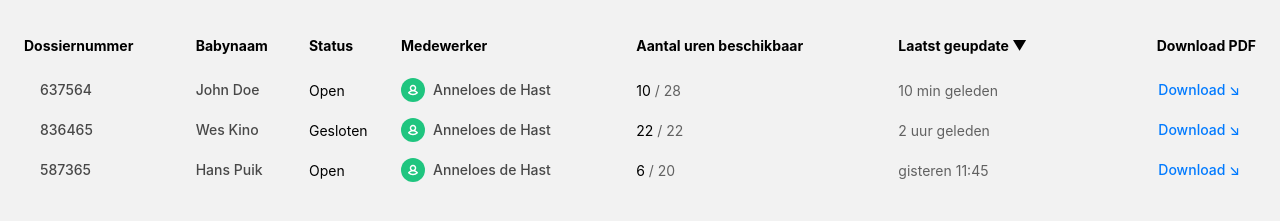
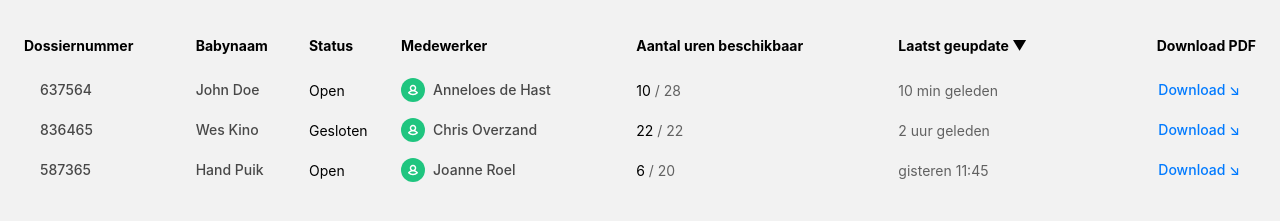
Before and after one commit to vikpande/thuiszorg_react, a React (Create React App) app: page /dossiers in a window 1280 px wide. Shown: the part 181-402 px from the top of the page. Built offline with nearby package versions, Linux system fonts and the light colour scheme.

Commit message:
Add employee component and set the search and dropdown to update state

```diff
--- a/src/components/Employee.js
+++ b/src/components/Employee.js
@@ -10,12 +10,16 @@ const EmployeeGrid = styled.div`
     align-items: center;
 `;
 
+// Here we need to get a employee number and look if this exist in our database.
+// If not show a empty employee (placeholder employee),
+// if it does exist show avatar image with the full employee name.
+
 class Employee extends Component {
     render() {
         return (
             <NavLink to="/medewerkers/123456" className="table-link">
                 <EmployeeGrid>
-                    <img alt="avatar" src="../../images/user-account.svg" height="24px" />Anneloes de Hast
+                    <img alt="avatar" src="../../images/user-account.svg" height="24px" />{this.props.employeeId}
                 </EmployeeGrid>
             </NavLink>
         );
--- /dev/null
+++ b/src/dossier-samples.js
@@ -0,0 +1,35 @@
+// This is just some sample data so you don't have to think of your own!
+const dossiers = {
+    dossier1: {
+        dossiernumber: 637564,
+        babyname: "John Doe",
+        dossierstatus: "Open",
+        medewerker: "Anneloes de Hast",
+        hoursleft: 10,
+        hourstotal: 28,
+        lastupdate: "10 min geleden",
+        downloadlink: "#"
+    },
+    dossier2: {
+        dossiernumber: 836465,
+        babyname: "Wes Kino",
+        dossierstatus: "Gesloten",
+        medewerker: "Chris Overzand",
+        hoursleft: 22,
+        hourstotal: 22,
+        lastupdate: "2 uur geleden",
+        downloadlink: "#"
+    },
+    dossier3: {
+        dossiernumber: 587365,
+        babyname: "Hand Puik",
+        dossierstatus: "Open",
+        medewerker: "Joanne Roel",
+        hoursleft: 6,
+        hourstotal: 20,
+        lastupdate: "gisteren 11:45",
+        downloadlink: "#"
+    }
+};
+
+export default dossiers;
--- a/src/modules/App.js
+++ b/src/modules/App.js
@@ -1,5 +1,6 @@
 import React, { Component } from "react";
 import { BrowserRouter, Switch, Route } from "react-router-dom";
+import dossierSamples from "../dossier-samples";
 import Navbar from "./Navbar";
 import Container from "../components/Container";
 import Dashboard from "./Dashboard";
@@ -10,6 +11,18 @@ import MedewerkerDetail from "./MedewerkerDetail";
 import Activiteiten from "./Activiteiten";
 
 class App extends Component {
+
+    constructor() {
+        super();
+        this.state = {
+            dossiers: {}
+        }
+    }
+
+    componentDidMount() {
+        this.setState({ dossiers: dossierSamples });
+    }
+
     render() {
         return (
             <Container>
@@ -18,7 +31,7 @@ class App extends Component {
                         <Navbar />
                         <Switch>
                             <Route exact path="/dashboard" component={Dashboard} />
-                            <Route exact path="/dossiers" component={Dossiers} />
+                            <Route exact path="/dossiers" render={() => <Dossiers dossierlist={this.state} />} />
                             <Route exact path="/dossiers/:dossierId" component={DossierDetail} />
                             <Route exact path="/medewerkers" component={Medewerkers} />
                             <Route exact path="/medewerkers/:medewerkerId" component={MedewerkerDetail} />
--- a/src/modules/DossierDetail.js
+++ b/src/modules/DossierDetail.js
@@ -4,7 +4,10 @@ class DossierDetail extends Component {
 
     render() {
         return (
-            <h1>DossierDetail</h1>
+            <div>
+                <h1>DossierDetail</h1>
+                <p>{this.props.match.params.dossierId}</p>
+            </div>
         );
     }
 }
--- a/src/modules/Dossiers.js
+++ b/src/modules/Dossiers.js
@@ -8,8 +8,27 @@ import Button from "../components/Button";
 import Employee from "../components/Employee";
 
 class Dossiers extends Component {
+    constructor() {
+        super();
+        this.state = {
+            search: "",
+            status: "all"
+        }
+    }
+
+    updateSearch(event) {
+        this.setState({ search: event.target.value.substr(0, 20) });
+    }
+
+    updateStatus(event) {
+        this.setState({ status: event.target.value });
+    }
 
     render() {
+        let dossierList = this.props.dossierlist.dossiers
+
+        // Place the filter/search logic. State is already updating on change input or dropdown.
+
         return (
             <Grid>
                 <h1>Dossiers</h1>
@@ -19,9 +38,11 @@ class Dossiers extends Component {
                             type="text"
                             placeholder="Zoek een dossier"
                             className="search-input"
+                            value={this.state.search}
+                            onChange={this.updateSearch.bind(this)}
                         />
-                        <Select>
-                            <option value="all">Alle dossiers</option>
+                        <Select onChange={this.updateStatus.bind(this)}>
+                            <option value="all" defaultValue> Alle dossiers</option>
                             <option value="open">Open dossiers</option>
                             <option value="closed">Gesloten dossiers</option>
                         </Select>
@@ -41,36 +62,28 @@ class Dossiers extends Component {
                         </tr>
                     </thead>
                     <tbody>
-                        <tr>
-                            <td><NavLink to="/dossiers/637564" className="table-link">637564</NavLink></td>
-                            <td><NavLink to="/dossiers/637564" className="table-link">John Doe</NavLink></td>
-                            <td>Open</td>
-                            <td><Employee /></td>
-                            <td>10<span className="table-light"> / 28</span></td>
-                            <td className="table-light">10 min geleden</td>
-                            <td><a href>Download ↘︎</a></td>
-                        </tr>
-                        <tr>
-                            <td><NavLink to="/dossiers/836465" className="table-link">836465</NavLink></td>
-                            <td><NavLink to="/dossiers/836465" className="table-link">Wes Kino</NavLink></td>
-                            <td>Gesloten</td>
-                            <td><Employee /></td>
-                            <td>22<span className="table-light"> / 22</span></td>
-                            <td className="table-light">2 uur geleden</td>
-                            <td><a href>Download ↘︎</a></td>
-                        </tr>
-                        <tr>
-                            <td><NavLink to="/dossiers/587365" className="table-link">587365</NavLink></td>
-                            <td><NavLink to="/dossiers/587365" className="table-link">Hans Puik</NavLink></td>
-                            <td>Open</td>
-                            <td><Employee /></td>
-                            <td>6<span className="table-light"> / 20</span></td>
-                            <td className="table-light">gisteren 11:45</td>
-                            <td><a href>Download ↘︎</a></td>
-                        </tr>
+                        {Object.keys(dossierList).map(key =>
+                            <tr key={key}>
+                                <td>
+                                    <NavLink to={"/dossiers/" + dossierList[key].dossiernumber} className="table-link">
+                                        {dossierList[key].dossiernumber}
+                                    </NavLink>
+                                </td>
+                                <td>
+                                    <NavLink to={"/dossiers/" + dossierList[key].dossiernumber} className="table-link">
+                                        {dossierList[key].babyname}
+                                    </NavLink>
+                                </td>
+                                <td>{dossierList[key].dossierstatus}</td>
+                                <td><Employee employeeId={dossierList[key].medewerker} /></td>
+                                <td>{dossierList[key].hoursleft}<span className="table-light"> / {dossierList[key].hourstotal}</span></td>
+                                <td className="table-light">{dossierList[key].lastupdate}</td>
+                                <td><NavLink to={dossierList[key].downloadlink}>Download ↘︎</NavLink></td>
+                            </tr>
+                        )}
                     </tbody>
                 </table>
-            </Grid>
+            </Grid >
         );
     }
 }
```
